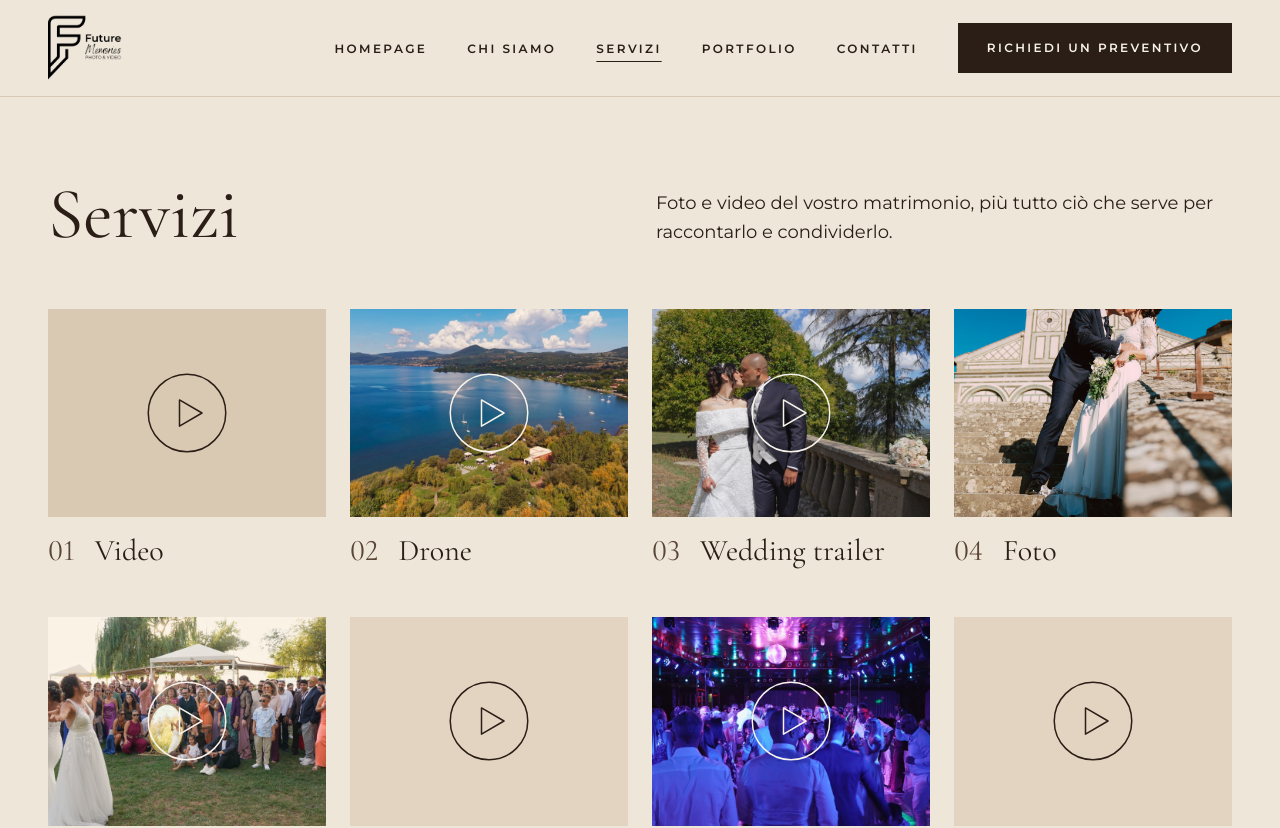
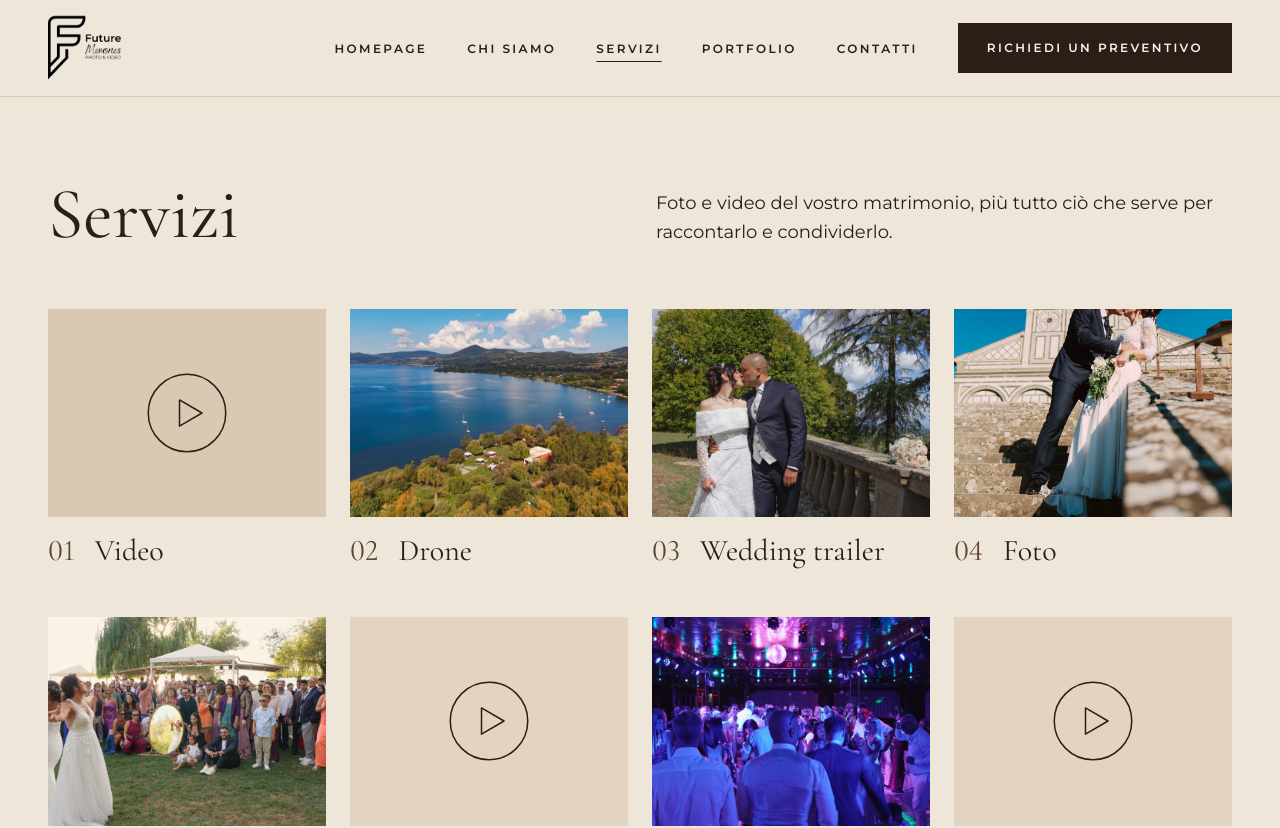
Before and after one commit to alelodato/future-memories, a Next.js app: page /servizi in a window 1280 px wide. Shown: the top 828 px of the page. Built offline with nearby package versions, Linux system fonts and the light colour scheme.

Commit message:
Servizi: tolta l'icona play dalle immagini
Co-Authored-By: Claude Opus 5.5 <noreply@anthropic.com>
Claude-Session: https://claude.ai/code/session_01RbkbQfYuYSsN5PXerN8g2U

```diff
--- a/components/servizi/ServiceMedia.jsx
+++ b/components/servizi/ServiceMedia.jsx
@@ -1,5 +1,4 @@
 import Image from "next/image";
-import { PlayIcon } from "@/components/ui/Icons";
 import MediaPlaceholder from "@/components/ui/MediaPlaceholder";
 
 /** Foto o video di un servizio, oppure il segnaposto se il file manca. */
@@ -10,11 +9,6 @@ export default function ServiceMedia({ service, tone = "dark", className = "", s
     return (
       <div className={`relative overflow-hidden bg-beige-scuro ${className}`}>
         <Image src={image} alt={service.title} fill sizes={sizes} className="object-cover" />
-        {type === "video" && (
-          <span className="absolute inset-0 flex items-center justify-center text-crema drop-shadow-md">
-            <PlayIcon className="h-14 w-14 lg:h-20 lg:w-20" />
-          </span>
-        )}
       </div>
     );
   }
```
